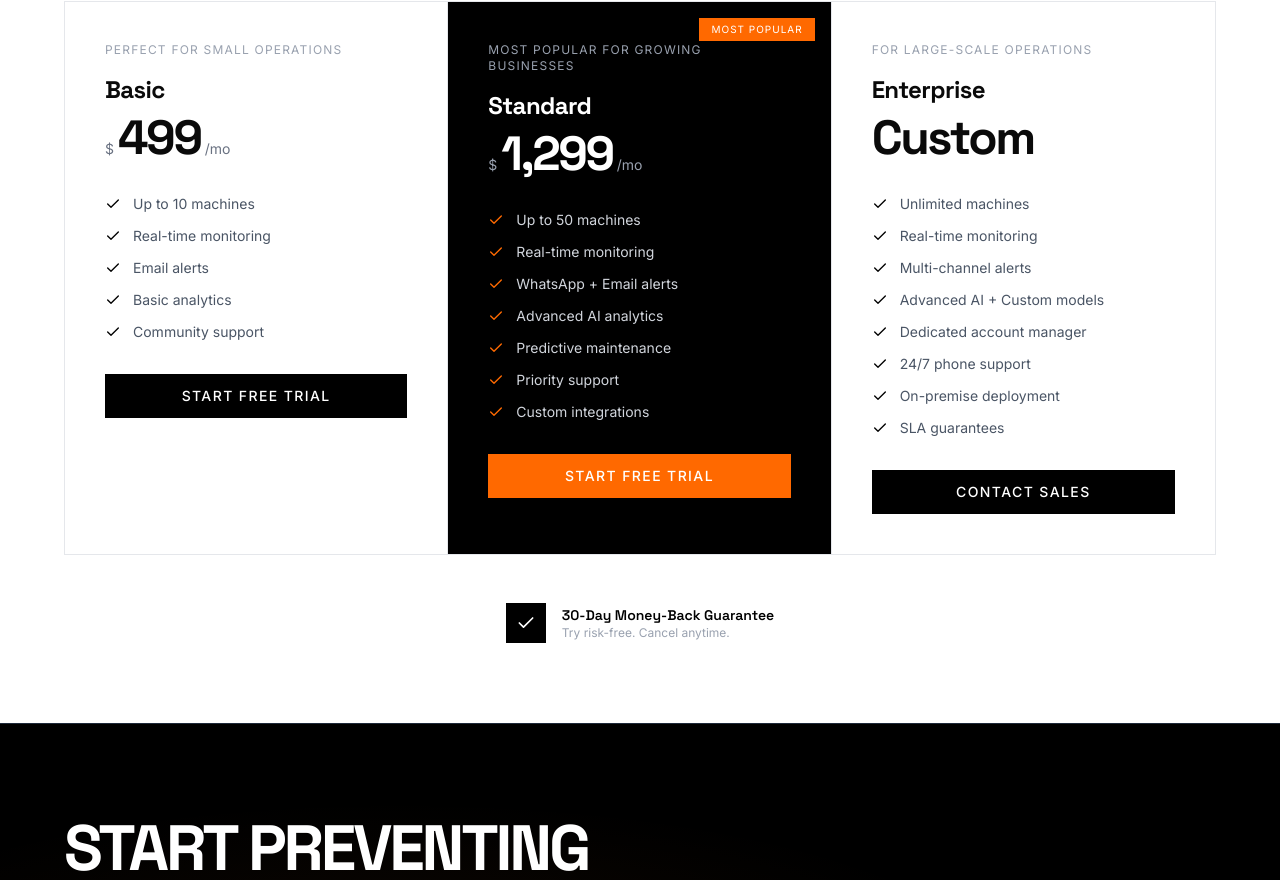
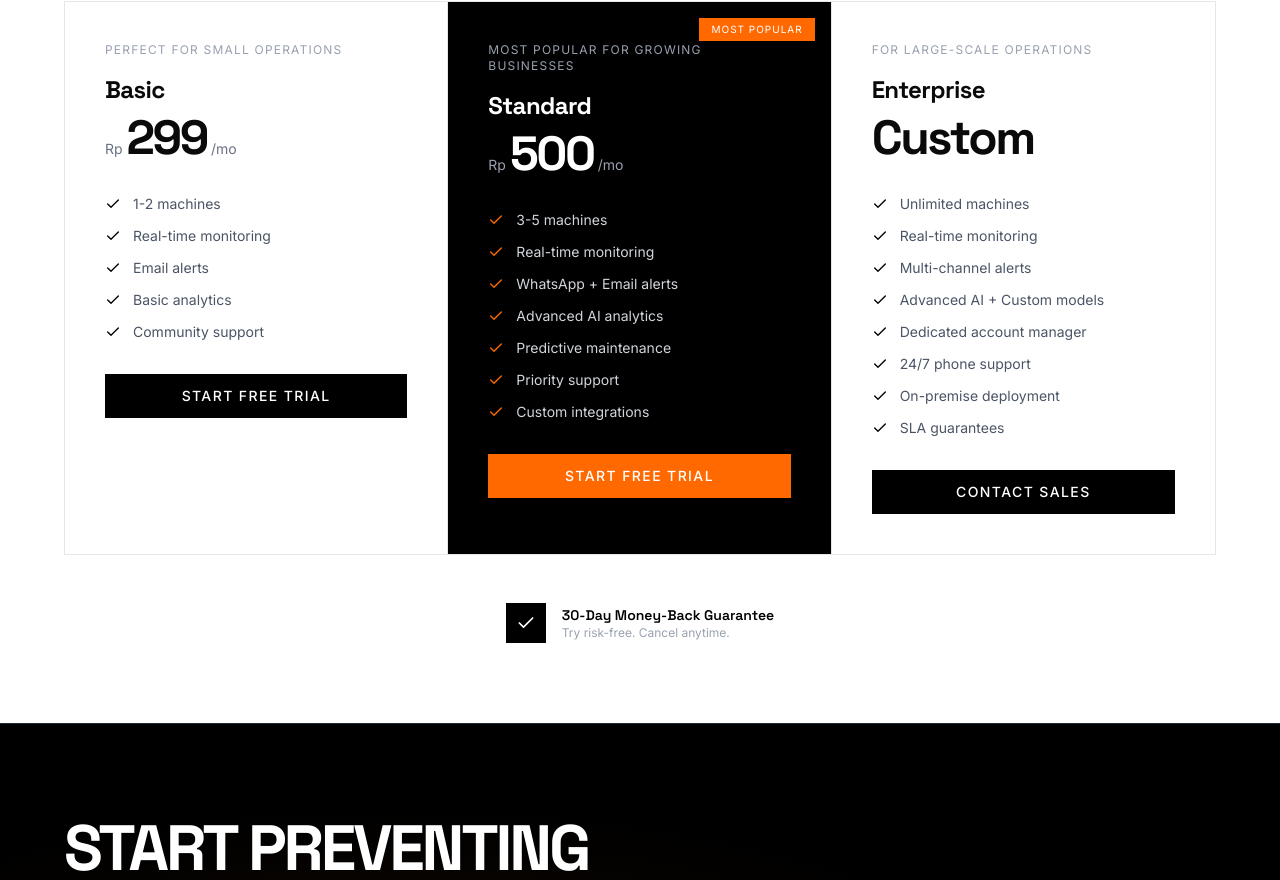
Before and after one commit to fajripramudi91/arteryx.website, a React (Vite) app: page / in a window 1280 px wide. Shown: the part 3880-4760 px from the top of the page. Built offline with nearby package versions, Linux system fonts and the light colour scheme.

Commit message:
Ubah Harga
Merubah Harga dan Logo $ ke Rp

```diff
--- a/src/app/components/PricingSection.tsx
+++ b/src/app/components/PricingSection.tsx
@@ -11,18 +11,18 @@ export function PricingSection() {
   const plans = [
     {
       name: "Basic",
-      price: 499,
-      priceDisplay: "499",
+      price: 299.000,
+      priceDisplay: "299.000",
       description: "Perfect for small operations",
-      features: ["Up to 10 machines", "Real-time monitoring", "Email alerts", "Basic analytics", "Community support"],
+      features: ["1-2 machines", "Real-time monitoring", "Email alerts", "Basic analytics", "Community support"],
       highlighted: false,
     },
     {
       name: "Standard",
-      price: 1299,
-      priceDisplay: "1,299",
+      price: 500.000,
+      priceDisplay: "500.000",
       description: "Most popular for growing businesses",
-      features: ["Up to 50 machines", "Real-time monitoring", "WhatsApp + Email alerts", "Advanced AI analytics", "Predictive maintenance", "Priority support", "Custom integrations"],
+      features: ["3-5 machines", "Real-time monitoring", "WhatsApp + Email alerts", "Advanced AI analytics", "Predictive maintenance", "Priority support", "Custom integrations"],
       highlighted: true,
       badge: "Most Popular",
     },
@@ -106,7 +106,7 @@ export function PricingSection() {
               <div className="flex items-baseline gap-1 mb-8">
                 {plan.priceDisplay !== "Custom" ? (
                   <>
-                    <span className={`text-sm ${plan.highlighted ? "text-gray-400" : "text-gray-500"}`}>$</span>
+                    <span className={`text-sm ${plan.highlighted ? "text-gray-400" : "text-gray-500"}`}>Rp</span>
                     <AnimatedCounter
                       target={plan.price}
                       className="text-5xl tracking-tighter"
```
